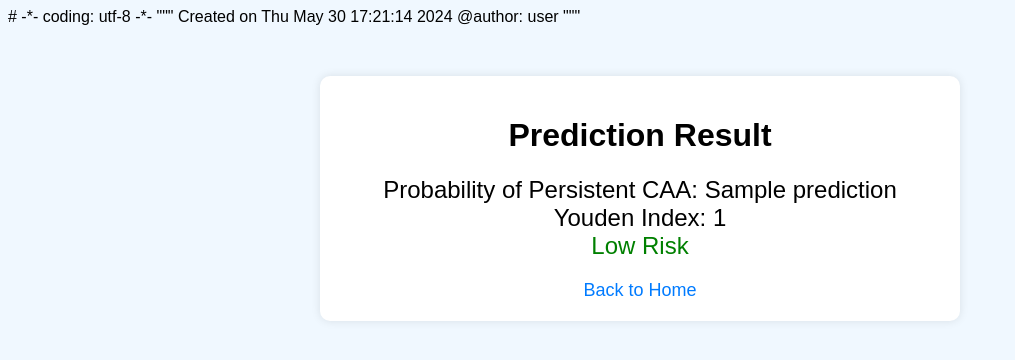
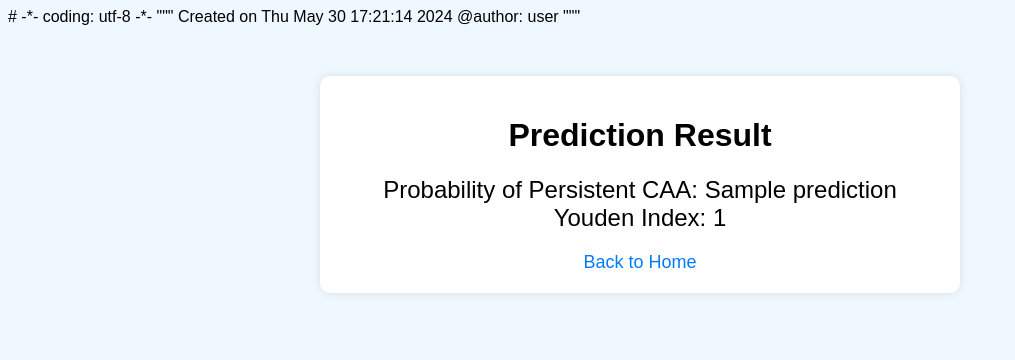
Before and after one commit to xyf19912015/myapp-flask, a Flask app: template templates/result.html in a window 1280 px wide. Shown: the top 360 px of the page, without its empty margins (0-1015 px from the left). Run offline with Flask 3, Linux system fonts and the light colour scheme; the template is opened without the code that fills it: most values are stand-ins (such as "Sample title", 1, 10 or a date in 2020); parts of the project's set-up code (start-up, migrations or seed data) failed here and were passed over.

Commit message:
Update result.html

```diff
--- a/templates/result.html
+++ b/templates/result.html
@@ -16,8 +16,6 @@ Created on Thu May 30 17:21:14 2024
         .container { max-width: 600px; margin: 50px auto; padding: 20px; background-color: #fff; border-radius: 10px; box-shadow: 0 0 10px rgba(0, 0, 0, 0.1); }
         h1 { text-align: center; }
         .result { font-size: 24px; text-align: center; margin-top: 20px; }
-        .high-risk { color: red; }
-        .low-risk { color: green; }
         .home-link { display: block; text-align: center; margin-top: 20px; }
         .home-link a { text-decoration: none; color: #007bff; font-size: 18px; }
     </style>
@@ -27,10 +25,7 @@ Created on Thu May 30 17:21:14 2024
         <h1>Prediction Result</h1>
         <div class="result">
             Probability of Persistent CAA: {{ prediction }}<br>
-            Youden Index: {{ youden_index }}<br>
-            <span class="{% if risk == 'high' %}high-risk{% else %}low-risk{% endif %}">
-                {% if risk == 'high' %}High{% else %}Low{% endif %} Risk
-            </span>
+            Youden Index: {{ youden_index }}
         </div>
         <div class="home-link">
             <a href="/">Back to Home</a>
```
